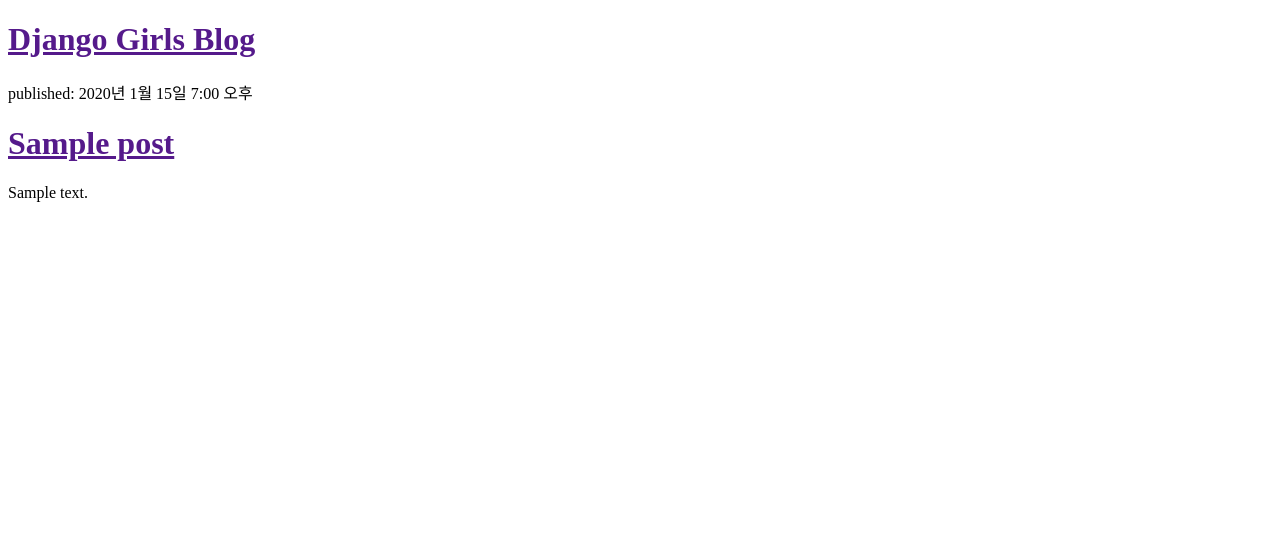
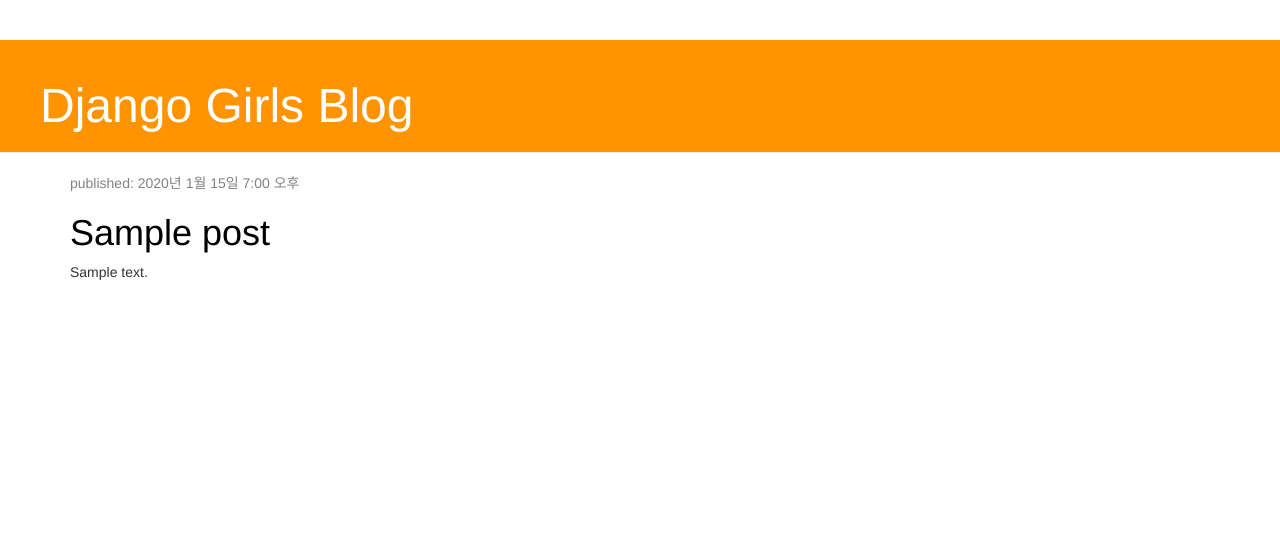
Before and after one commit to magicoh-john/djangoboys, a Django app: page /blog/list in a window 1280 px wide. Shown: the top 552 px of the page. Run offline with Django 4.2, Linux system fonts and the light colour scheme; tables that the repository leaves empty hold one stand-in row (values such as "Sample post"); some libraries are stand-ins or nearby versions.

Commit message:
Add view and template for detailed blog post as well as css for the site

```diff
--- /dev/null
+++ b/blog/static/css/blog.css
@@ -0,0 +1,41 @@
+h1 a {
+    color: #FCA205;
+}
+
+.page-header {
+    background-color: #ff9400;
+    margin-top: 0;
+    padding: 20px 20px 20px 40px;
+}
+.page-header h1, .page-header h1 a, .page-header h1 a:visited, .page-header h1 a:active {
+    color: #ffffff;
+    font-size: 36pt;
+    text-decoration: none;
+}
+.content {
+    margin-left: 40px;
+}
+h1, h2, h3, h4 {
+    font-family: 'Lobster', cursive;
+}
+.date {
+    color: #828282;
+}
+.save {
+    float: right;
+}
+.post-form textarea, .post-form input {
+    width: 100%;
+}
+.top-menu, .top-menu:hover, .top-menu:visited {
+    color: #ffffff;
+    float: right;
+    font-size: 26pt;
+    margin-right: 20px;
+}
+.post {
+    margin-bottom: 70px;
+}
+.post h1 a, .post h1 a:visited {
+    color: #000000;
+}
--- /dev/null
+++ b/blog/templates/blog/base.html
@@ -0,0 +1,26 @@
+<!DOCTYPE html>
+{% load static %}
+<html lang="en">
+<head>
+    <meta charset="UTF-8">
+    <title>Title</title>
+    <link rel="stylesheet" href="{% static 'css/blog.css' %}">
+    <link rel="stylesheet" href="//maxcdn.bootstrapcdn.com/bootstrap/3.2.0/css/bootstrap.min.css">
+    <link rel="stylesheet" href="//maxcdn.bootstrapcdn.com/bootstrap/3.2.0/css/bootstrap-theme.min.css">
+
+</head>
+<body>
+<div class="page-header">
+    <h1><a href="/">Django Girls Blog</a></h1>
+</div>
+<div class="content container">
+    <div class="row">
+        <div class="col-md-8">
+            {% block content %}
+            {% endblock %}
+        </div>
+    </div>
+</div>
+</body>
+
+</html>
--- a/blog/templates/blog/post_list.html
+++ b/blog/templates/blog/post_list.html
@@ -1,21 +1,13 @@
-<!DOCTYPE html>
-<html lang="en">
-<head>
-    <meta charset="UTF-8">
-    <title>Title</title>
-</head>
-<body>
-    <div>
-        <h1><a href="">Django Girls Blog</a></h1>
-    </div>
-    {% for post in posts %}
-    <div>
-        <p>published: {{ post.published_date }}</p>
-        <h1><a href="">{{ post.title }}</a></h1>
-        <p>{{ post.text|linebreaksbr }}</p>
-    </div>
-    {% endfor %}
+{% extends 'blog/base.html' %}
 
-
-</body>
-</html>
+        {% block content %}
+            {% for post in posts %}
+            <div class="post">
+                <div class="date">
+                    <p>published: {{ post.published_date }}</p>
+                </div>
+                <h1><a href="{% url 'post_detail' pk=post.pk %}">{{ post.title }}</a></h1>
+                <p>{{ post.text|linebreaksbr }}</p>
+            </div>
+            {% endfor %}
+        {% endblock %}
--- a/blog/urls.py
+++ b/blog/urls.py
@@ -7,6 +7,7 @@
 urlpatterns = [
     path('', views.post_index, name='post_index'),
     path('list', views.post_list, name='post_list'),
+    path('post/<int:pk>/', views.post_detail, name='post_detail')
 ]
 
 '''
--- a/blog/views.py
+++ b/blog/views.py
@@ -1,9 +1,11 @@
 from django.http import HttpResponse
 from django.shortcuts import render
+from django.shortcuts import render, get_object_or_404
 
 # from 다음에 있는 마침표(.)는 현재 디렉토리 또는 애플리케이션
 from .models import Post
 from django.utils import timezone
+
 
 # Create your views here.
 
@@ -25,3 +27,9 @@
 render 메서드를 호출하여 받은(return) blog/post_list.html 템플릿을 보여줍니다.
 
 '''
+
+
+# 게시물 상세 페이지 처리 핸들러(뷰)
+def post_detail(request, pk):
+    post = get_object_or_404(Post, pk=pk)
+    return render(request, 'blog/post_detail.html', {'post': post})
--- a/mysite/settings.py
+++ b/mysite/settings.py
@@ -113,7 +113,7 @@
 # Static files (CSS, JavaScript, Images)
 # https://docs.djangoproject.com/en/4.1/howto/static-files/
 
-STATIC_URL = "static/"
+STATIC_URL = "/static/"
 STATIC_ROOT = os.path.join(BASE_DIR, 'static')
 
 # Default primary key field type
```
Also changed, not shown: blog/templates/blog/post_detail.html (added, +13 -0 lines).
